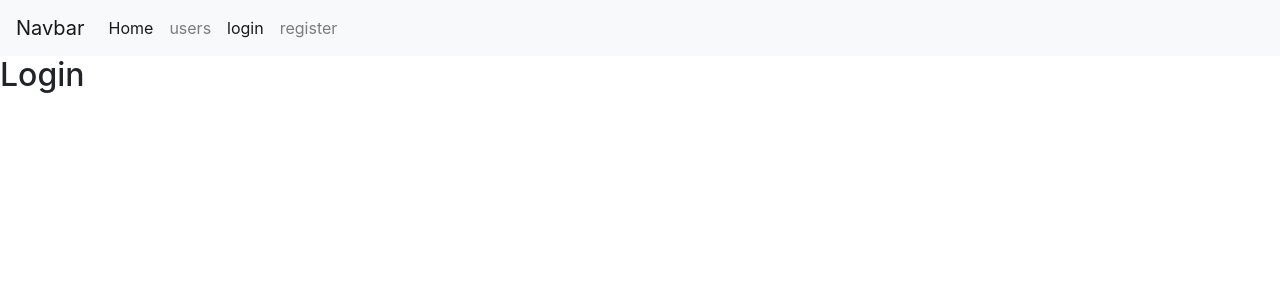
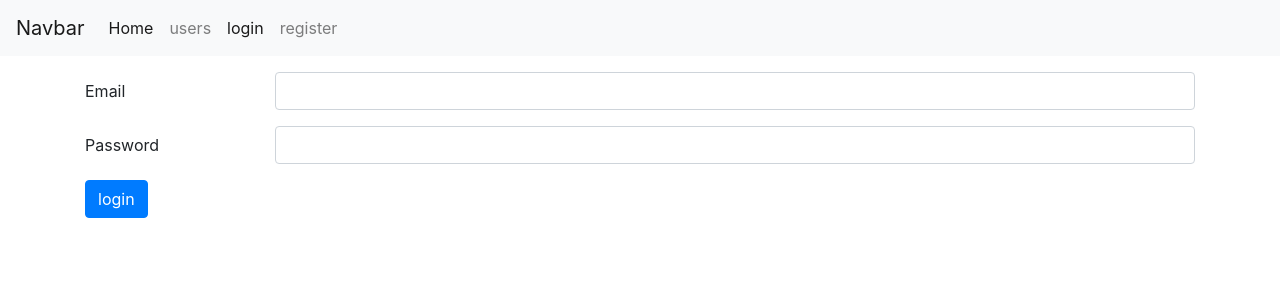
Before and after one commit to saeed-shirini/firstreactapp, a React (Create React App) app: page /login in a window 1280 px wide. Shown: the top 300 px of the page. Built offline with nearby package versions, Linux system fonts and the light colour scheme.

Commit message:
form created

```diff
--- a/src/App.js
+++ b/src/App.js
@@ -1,12 +1,12 @@
 import {Component} from "react";
 import Users from "./component/Users.jsx";
-import {Route} from "react-router-dom";
 import Login from "./component/Login";
 import Register from "./component/Register";
 import Home from "./component/Home";
 import Navbar from "./component/Navbar";
-import {Switch} from "react-router-dom";
+import {Route,Switch,Redirect} from "react-router-dom";
 import SingleUser from "./component/SingleUser.jsx";
+import NotFound from "./component/NotFound.jsx";
 
 class App extends Component{
     render(){
@@ -18,7 +18,10 @@ class App extends Component{
                     <Route path="/users" component={Users}/>
                     <Route path="/login" component={Login}/>
                     <Route path="/Register" component={Register}/>
-                    <Route path="/" component={Home}/>
+                    <Route path="/not-found" component={NotFound}/>
+                    <Redirect from="/customers" to="/users"/>
+                    <Route path="/" exact component={Home}/>
+                    <Redirect to="/not-found"/>
                 </Switch>
             </>
         )
--- a/src/component/Login.jsx
+++ b/src/component/Login.jsx
@@ -1,9 +1,28 @@
 import { Component } from "react";
 
-class Login extends Component{
-    render(){
-        return(
-            <h2>Login</h2>
+class Login extends Component {
+    handleSubmit = (e) => {
+        e.preventDefault()
+    }
+    render() {
+        return (
+            <div className="container mt-3">
+                <form onSubmit={this.handleSubmit}>
+                    <div className="form-group row">
+                        <label htmlFor="email" className="col-sm-2 col-form-label">Email</label>
+                        <div className="col-sm-10">
+                            <input type="text" className="form-control" id="email" />
+                        </div>
+                    </div>
+                    <div className="form-group row">
+                        <label htmlFor="password" className="col-sm-2 col-form-label">Password</label>
+                        <div className="col-sm-10">
+                            <input type="password" className="form-control" id="password" />
+                        </div>
+                    </div>
+                    <button className="btn btn-primary">login</button>
+                </form>
+            </div>
         )
     }
 }
--- /dev/null
+++ b/src/component/NotFound.jsx
@@ -0,0 +1,7 @@
+const NotFound = () => {
+    return(
+        <h2>not found</h2>
+    )
+}
+
+export default NotFound
--- a/src/component/SingleUser.jsx
+++ b/src/component/SingleUser.jsx
@@ -4,11 +4,10 @@ import queryString from 'query-string';
 
 const SingleUser = (props) => {
     const parse = queryString.parse(props.location.search)
-    console.log(parse)
-    let [user,setuser] = useState({});
+    let [user,setUser] = useState({});
     useEffect(async()=>{
         let response = await axios.get(`https://reqres.in/api/users/${props.match.params.id}`);
-        setuser(response.data.data);
+        setUser(response.data.data);
     },[]);
     return(
         <>
@@ -17,6 +16,7 @@ const SingleUser = (props) => {
                 {user.first_name} {user.last_name}
             </h4>
             <h5>{user.email}</h5>
+            <button onClick={()=>props.history.push("/users")} type="button" className="btn btn-info">users</button>
         </>
     )
 }
```
